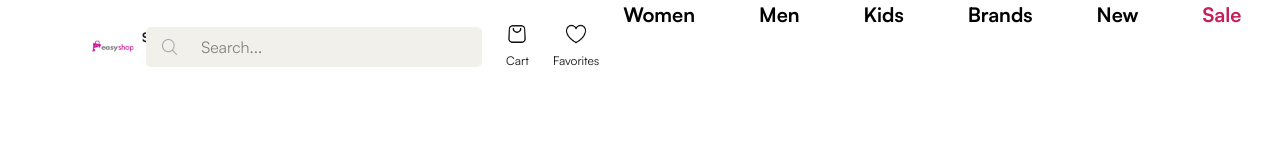
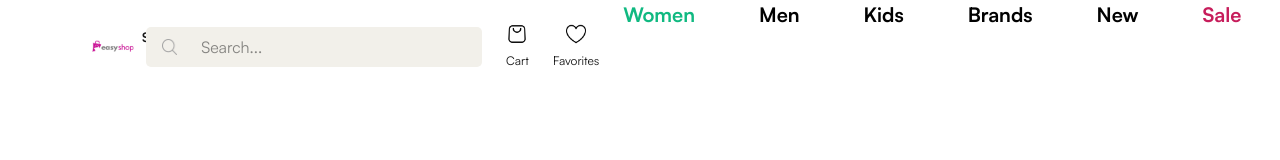
Before and after one commit to manaparvar/online-shop-project, a Next.js app: page / in a window 1280 px wide. Shown: the top 160 px of the page. Built offline with nearby package versions, Linux system fonts and the light colour scheme.

Commit message:
fix: fix style issue

```diff
--- a/app/components/Atoms/Text.tsx
+++ b/app/components/Atoms/Text.tsx
@@ -1,7 +1,7 @@
 "use client";
 
 import styled from "styled-components";
-import { theme } from "../../style/theme";
+import { theme } from "../../../styles/theme";
 import { textVariants } from "./typography/variants";
 
 // Clean type names
--- a/app/components/headerComponents/Navbar.tsx
+++ b/app/components/headerComponents/Navbar.tsx
@@ -6,7 +6,9 @@ export default function Navbar() {
   return (
     <LinksWrapper>
       <NavLinks href="/Women">
-        <Text variant="desktopH3">Women</Text>
+        <Text variant="desktopH3" color="green">
+          Women
+        </Text>
       </NavLinks>
       <NavLinks href="/Men">
         <Text variant="desktopH3">Men</Text>
--- a/app/layout.tsx
+++ b/app/layout.tsx
@@ -2,7 +2,7 @@
 import "./globals.css";
 import localFont from "next/font/local";
 import { ThemeProvider } from "styled-components";
-import { theme } from "./style/theme";
+import { theme } from "../styles/theme";
 
 const Satoshi = localFont({
   src: "../public/fonts/Satoshi-Variable.ttf",
--- a/app/style/theme.d.ts
+++ b/styles/styled.d.ts
@@ -1,5 +1,3 @@
-/* eslint-disable @typescript-eslint/no-empty-object-type */
-
 import "styled-components";
 import { theme } from "./theme";
 
--- a/tsconfig.json
+++ b/tsconfig.json
@@ -25,10 +25,9 @@
   "include": [
     "**/*.ts",
     "**/*.tsx",
-    "**/*.d.ts", // ← مهم‌ترین خط که مشکل تو را حل می‌کند
+    "**/*.d.ts",
     ".next/types/**/*.ts",
     ".next/dev/types/**/*.ts",
-    "app/style/theme.d.ts",
     "**/*.mts",
     "**/*.d.ts"
   ],
```
Also changed, not shown: styles/theme.ts (renamed from app/style/theme.ts), styles/tokens.ts (renamed from app/style/tokens.ts).
